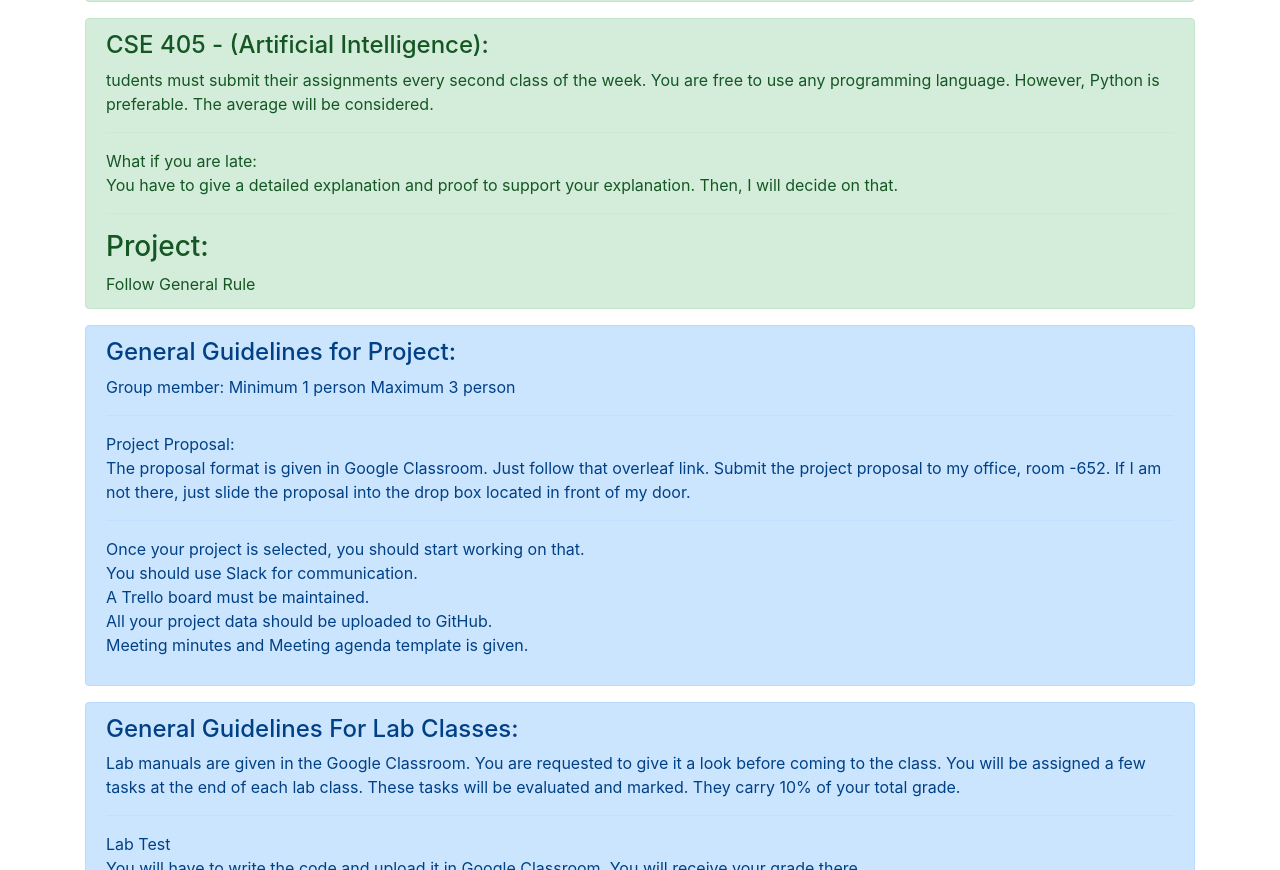
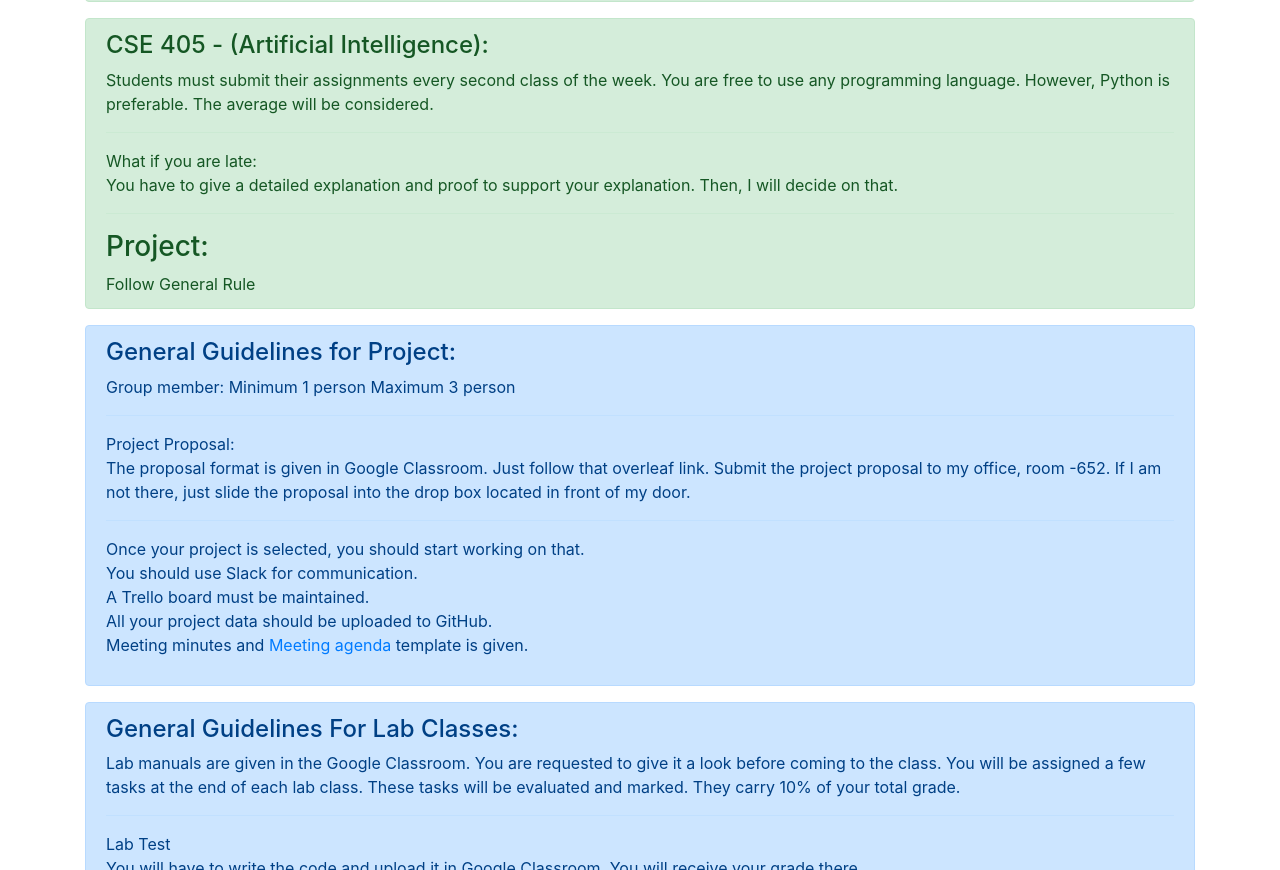
Before and after one commit to zahid008/page, a plain HTML site: page teaching.html in a window 1280 px wide. Shown: the part 901-1771 px from the top of the page. Drawn offline with nearby package versions, Linux system fonts and the light colour scheme.

Commit message:
5th-commit

```diff
--- a/teaching.html
+++ b/teaching.html
@@ -101,7 +101,7 @@
 
                 <div class="alert alert-success" role="alert">
                   <h4 class="alert-heading">CSE 405 - (Artificial Intelligence):</h4>
-                  <a> tudents must submit their assignments every second class of the week. You are free to use any programming language. However, Python is preferable. The average will be considered.</a>
+                  <a> Students must submit their assignments every second class of the week. You are free to use any programming language. However, Python is preferable. The average will be considered.</a>
                   <hr>
                   <a class="mb-0">What if you are late: <br>You have to give a detailed explanation and proof to support your explanation. Then, I will decide on that.<hr>
                   <h3>Project:<br></h3>
@@ -121,7 +121,7 @@
                       <li>You should use Slack for communication.</li>
                       <li>A Trello board must be maintained.</li>
                       <li>All your project data should be uploaded to GitHub.</li>
-                      <li>Meeting minutes and Meeting agenda template is given.</li>
+                      <li>Meeting minutes and <a href="assets/teaching/Meeting_Agenda.docx">Meeting agenda<a></a> template is given.</li>
                     </ul>
                   </a>
                 </div>
```
